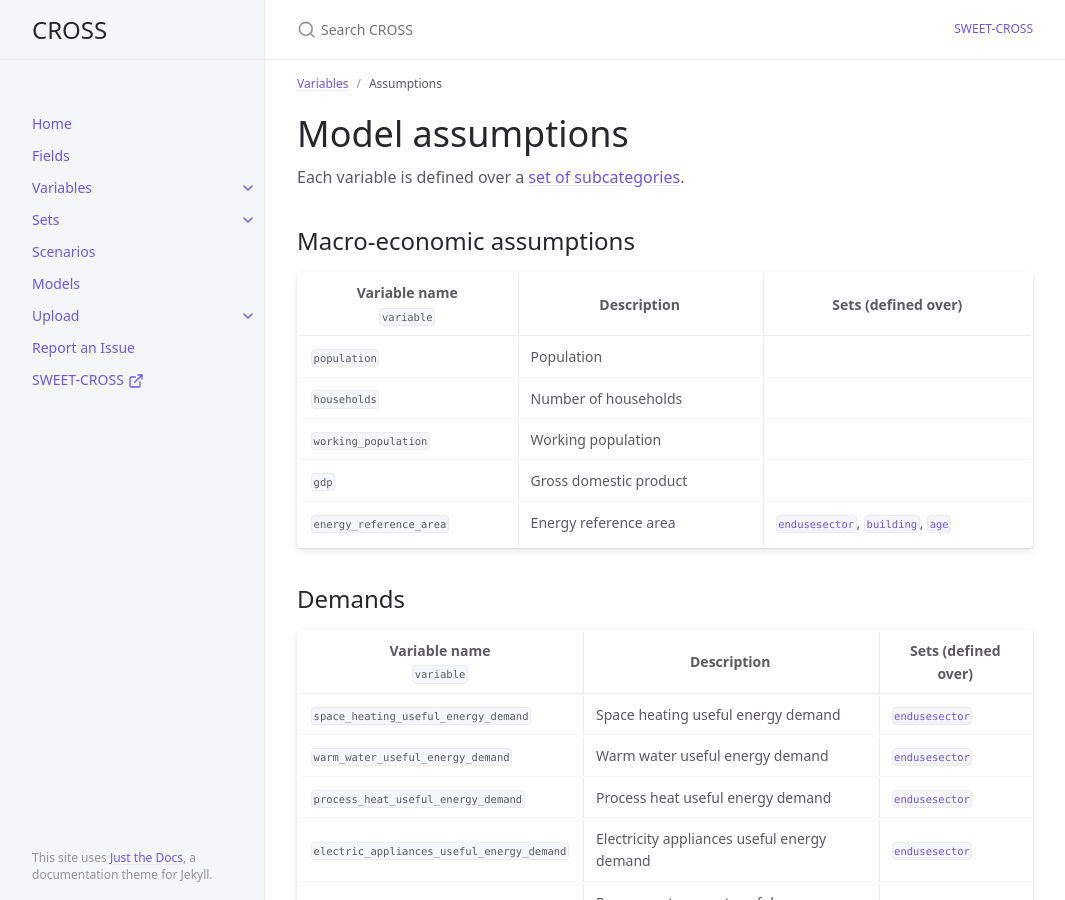
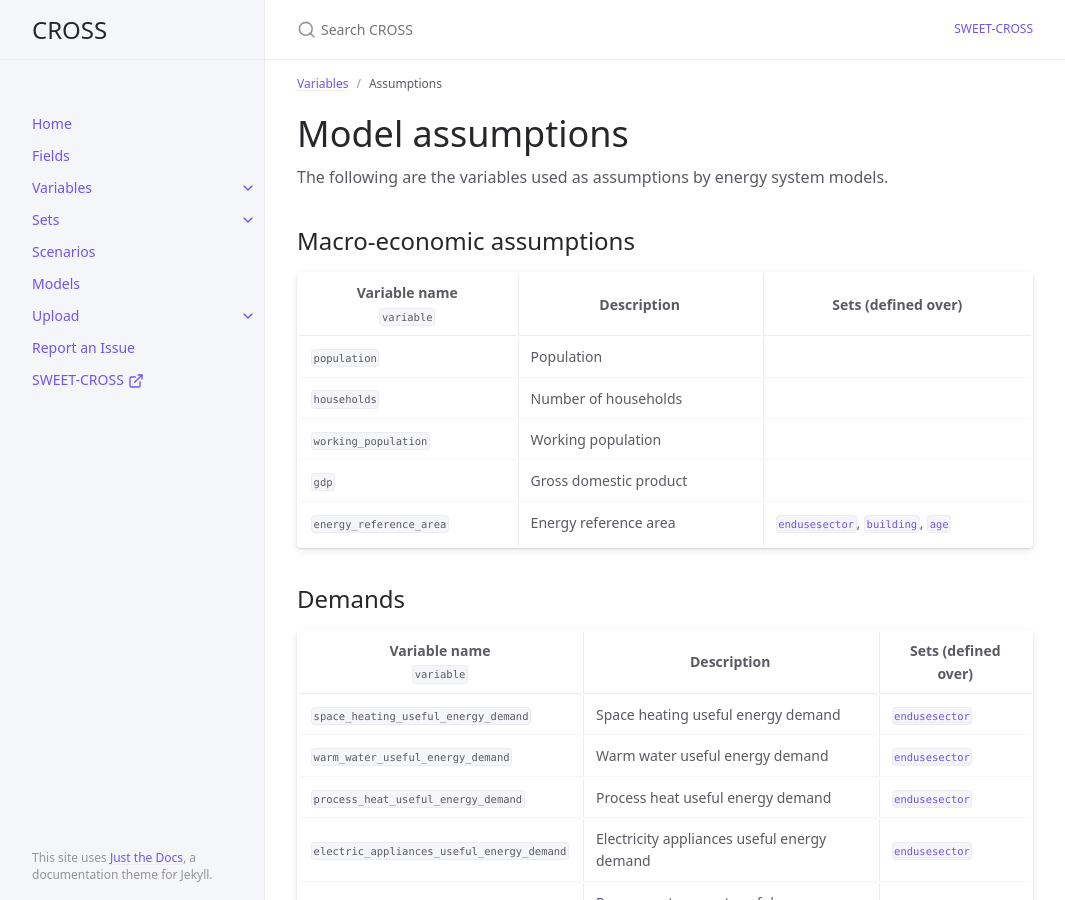
Before and after one commit to sweet-cross/data-model, a Jekyll site: the page built from docs/variables/assumptions.md, in a window 1280 px wide and 900 px high. Shown: the whole window, without its empty margins (107-1172 px from the left). Built offline with Jekyll 4.4.1, drawn with Linux system fonts in a browser that asks for light colours; cached includes are drawn as plain includes.

Commit message:
changes to definitions of assumptions and results

```diff
--- a/docs/variables/assumptions.md
+++ b/docs/variables/assumptions.md
@@ -7,7 +7,7 @@ nav_order: 2
 
 # Model assumptions
 
-Each variable is defined over a  [set of subcategories](/instructions-data/docs/sets/).
+The following are the variables used as assumptions by energy system models.
 
 ##  Macro-economic assumptions
 
```
Also changed, not shown: docs/variables/results.md (+1 -1 lines).
